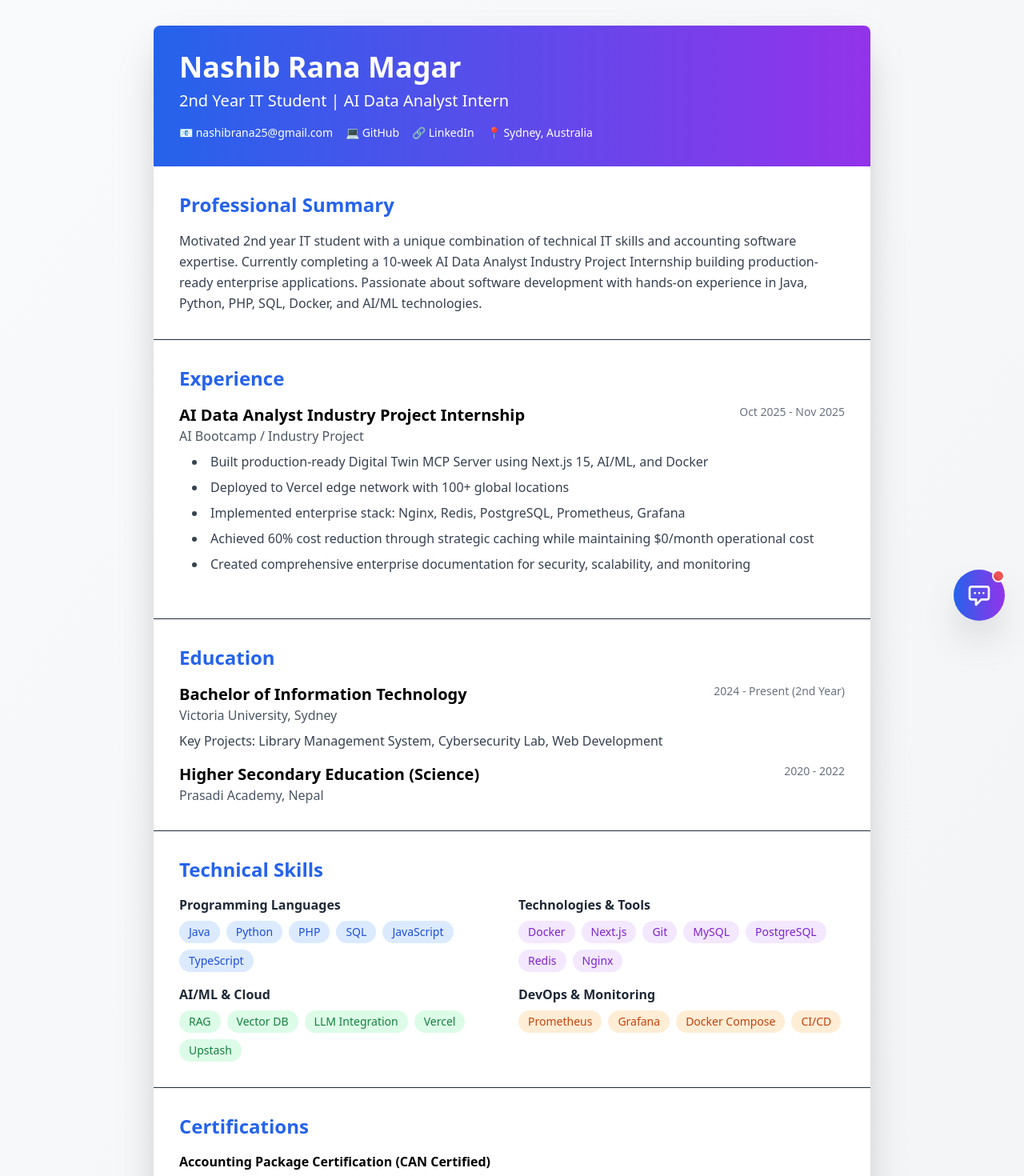
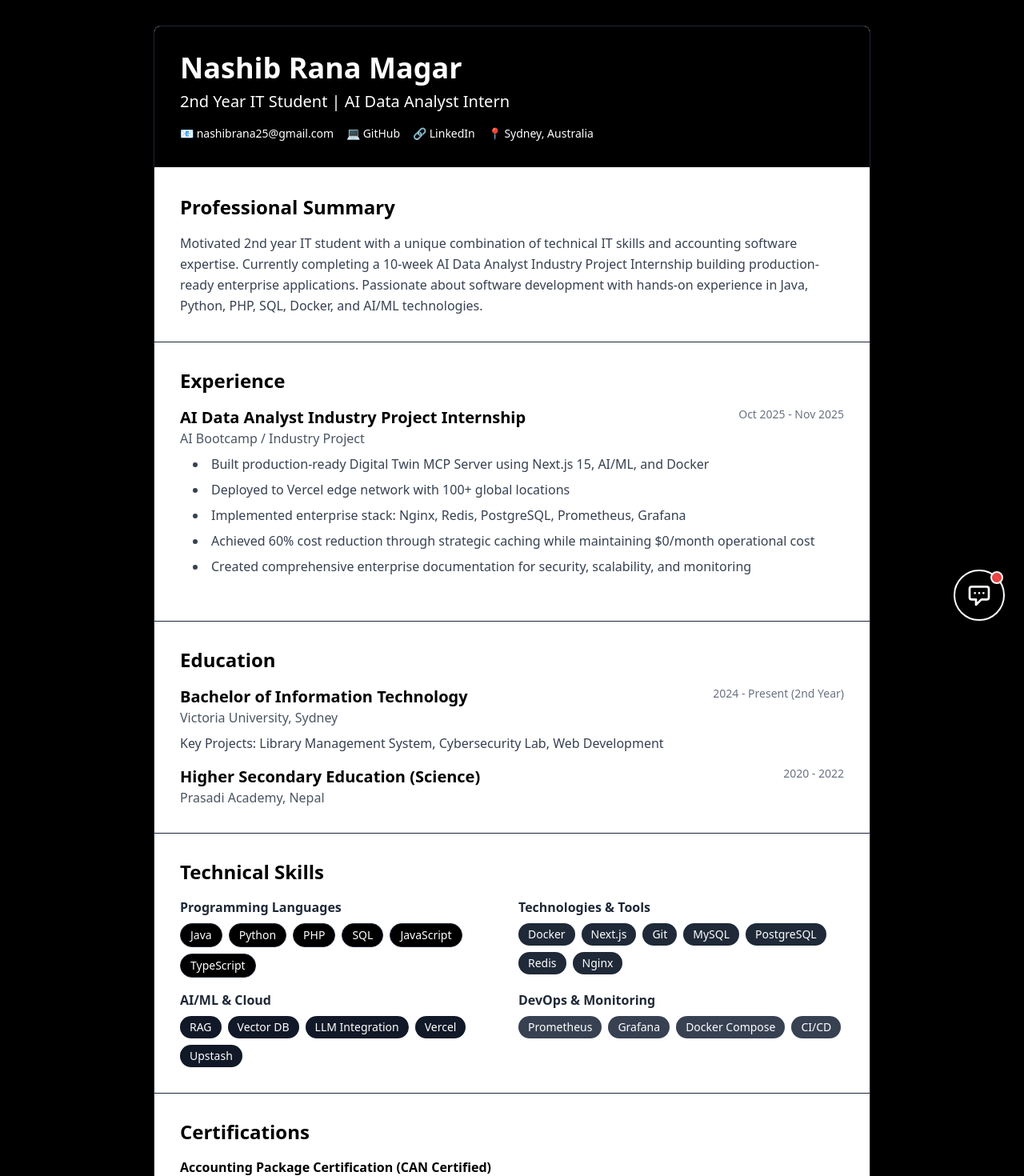
Before and after one commit to nashibrana25-code/mydigitaltwin-mcp-server, a Next.js app in the folder digital-twin-mcp/: page / in a window 1280 px wide. Shown: the top 1470 px of the page at 80% size. Built offline with nearby package versions, Linux system fonts and the light colour scheme.

Commit message:
Update to black and white theme with emphasis on black

```diff
--- a/digital-twin-mcp/app/page.tsx
+++ b/digital-twin-mcp/app/page.tsx
@@ -3,7 +3,7 @@ import ChatWidget from '@/components/ChatWidget';
 
 export default function Home() {
   return (
-    <main className="min-h-screen bg-gradient-to-br from-gray-50 to-gray-100 py-8 px-4">
+    <main className="min-h-screen bg-black py-8 px-4">
       <Resume />
       <ChatWidget />
     </main>
--- a/digital-twin-mcp/components/ChatWidget.tsx
+++ b/digital-twin-mcp/components/ChatWidget.tsx
@@ -89,7 +89,7 @@ export default function ChatWidget() {
       {!isOpen && (
         <button
           onClick={() => setIsOpen(true)}
-          className="fixed bottom-6 right-6 w-16 h-16 bg-gradient-to-r from-blue-600 to-purple-600 rounded-full shadow-2xl hover:scale-110 transition-transform duration-200 flex items-center justify-center text-white z-50"
+          className="fixed bottom-6 right-6 w-16 h-16 bg-black border-2 border-white rounded-full shadow-2xl hover:scale-110 transition-transform duration-200 flex items-center justify-center text-white z-50"
           aria-label="Open chat"
         >
           <svg
@@ -112,16 +112,16 @@ export default function ChatWidget() {
 
       {/* Chat Window */}
       {isOpen && (
-        <div className="fixed bottom-6 right-6 w-96 h-[600px] bg-white rounded-2xl shadow-2xl flex flex-col z-50 border border-gray-200">
+        <div className="fixed bottom-6 right-6 w-96 h-[600px] bg-black rounded-2xl shadow-2xl flex flex-col z-50 border-2 border-white">
           {/* Chat Header */}
-          <div className="bg-gradient-to-r from-blue-600 to-purple-600 text-white p-4 rounded-t-2xl flex justify-between items-center">
+          <div className="bg-white text-black p-4 rounded-t-2xl flex justify-between items-center border-b-2 border-gray-800">
             <div>
               <h3 className="font-bold text-lg">Chat with Nashib&apos;s AI</h3>
               <p className="text-xs opacity-90">Ask me anything!</p>
             </div>
             <button
               onClick={() => setIsOpen(false)}
-              className="hover:bg-white/20 rounded-full p-2 transition-colors"
+              className="hover:bg-gray-200 rounded-full p-2 transition-colors"
               aria-label="Close chat"
             >
               <svg
@@ -141,14 +141,14 @@ export default function ChatWidget() {
           </div>
 
           {/* Messages Area */}
-          <div className="flex-1 overflow-y-auto p-4 space-y-3 bg-gray-50">
+          <div className="flex-1 overflow-y-auto p-4 space-y-3 bg-gray-900">
             {messages.length === 0 ? (
-              <div className="h-full flex flex-col items-center justify-center text-center text-gray-500">
+              <div className="h-full flex flex-col items-center justify-center text-center text-gray-400">
                 <div className="text-5xl mb-3">💬</div>
-                <p className="text-sm font-medium mb-3 text-gray-600">Start a conversation!</p>
+                <p className="text-sm font-medium mb-3 text-gray-300">Start a conversation!</p>
                 <div className="space-y-1 text-xs max-w-xs">
-                  <p className="font-semibold text-gray-600">Try asking:</p>
-                  <ul className="space-y-1 text-left text-gray-500">
+                  <p className="font-semibold text-gray-300">Try asking:</p>
+                  <ul className="space-y-1 text-left text-gray-400">
                     <li>• What skills do you have?</li>
                     <li>• Tell me about your projects</li>
                     <li>• What&apos;s your experience?</li>
@@ -166,8 +166,8 @@ export default function ChatWidget() {
                     <div
                       className={`max-w-[80%] rounded-2xl px-4 py-2 ${
                         message.role === 'user'
-                          ? 'bg-gradient-to-r from-blue-600 to-purple-600 text-white'
-                          : 'bg-white text-gray-800 border border-gray-200'
+                          ? 'bg-white text-black'
+                          : 'bg-gray-800 text-white border border-gray-700'
                       }`}
                     >
                       <p className="text-sm whitespace-pre-wrap">{message.content}</p>
@@ -179,11 +179,11 @@ export default function ChatWidget() {
                 ))}
                 {isLoading && (
                   <div className="flex justify-start">
-                    <div className="max-w-[80%] rounded-2xl px-4 py-3 bg-white border border-gray-200">
-                      <p className="flex items-center gap-2 text-sm text-gray-600">
-                        <span className="inline-block w-2 h-2 bg-blue-600 rounded-full animate-bounce"></span>
-                        <span className="inline-block w-2 h-2 bg-blue-600 rounded-full animate-bounce" style={{ animationDelay: '0.1s' }}></span>
-                        <span className="inline-block w-2 h-2 bg-blue-600 rounded-full animate-bounce" style={{ animationDelay: '0.2s' }}></span>
+                    <div className="max-w-[80%] rounded-2xl px-4 py-3 bg-gray-800 border border-gray-700">
+                      <p className="flex items-center gap-2 text-sm text-gray-300">
+                        <span className="inline-block w-2 h-2 bg-white rounded-full animate-bounce"></span>
+                        <span className="inline-block w-2 h-2 bg-white rounded-full animate-bounce" style={{ animationDelay: '0.1s' }}></span>
+                        <span className="inline-block w-2 h-2 bg-white rounded-full animate-bounce" style={{ animationDelay: '0.2s' }}></span>
                         <span>Thinking...</span>
                       </p>
                     </div>
@@ -195,20 +195,20 @@ export default function ChatWidget() {
           </div>
 
           {/* Input Area */}
-          <form onSubmit={handleSubmit} className="p-4 bg-white border-t border-gray-200 rounded-b-2xl">
+          <form onSubmit={handleSubmit} className="p-4 bg-black border-t-2 border-white rounded-b-2xl">
             <div className="flex gap-2">
               <input
                 type="text"
                 value={input}
                 onChange={(e) => setInput(e.target.value)}
                 placeholder="Type your message..."
-                className="flex-1 px-4 py-2 border border-gray-300 rounded-full bg-gray-50 text-gray-800 placeholder-gray-500 focus:outline-none focus:ring-2 focus:ring-blue-500 text-sm"
+                className="flex-1 px-4 py-2 border border-white rounded-full bg-gray-900 text-white placeholder-gray-400 focus:outline-none focus:ring-2 focus:ring-white text-sm"
                 disabled={isLoading}
               />
               <button
                 type="submit"
                 disabled={isLoading || !input.trim()}
-                className="px-4 py-2 bg-gradient-to-r from-blue-600 to-purple-600 text-white rounded-full font-medium hover:opacity-90 disabled:opacity-50 disabled:cursor-not-allowed transition-opacity text-sm"
+                className="px-4 py-2 bg-white text-black rounded-full font-medium hover:bg-gray-200 disabled:opacity-50 disabled:cursor-not-allowed transition-colors text-sm"
               >
                 <svg
                   className="w-5 h-5"
--- a/digital-twin-mcp/components/Resume.tsx
+++ b/digital-twin-mcp/components/Resume.tsx
@@ -2,9 +2,9 @@
 
 export default function Resume() {
   return (
-    <div className="max-w-4xl mx-auto bg-white text-black shadow-2xl rounded-lg overflow-hidden">
+    <div className="max-w-4xl mx-auto bg-white text-black shadow-2xl rounded-lg overflow-hidden border border-gray-800">
       {/* Header Section */}
-      <div className="bg-gradient-to-r from-blue-600 to-purple-600 text-white p-8">
+      <div className="bg-black text-white p-8 border-b-2 border-white">
         <h1 className="text-4xl font-bold mb-2">Nashib Rana Magar</h1>
         <p className="text-xl mb-4">2nd Year IT Student | AI Data Analyst Intern</p>
         <div className="flex flex-wrap gap-4 text-sm">
@@ -17,7 +17,7 @@ export default function Resume() {
 
       {/* Summary */}
       <div className="p-8 border-b">
-        <h2 className="text-2xl font-bold mb-4 text-blue-600">Professional Summary</h2>
+        <h2 className="text-2xl font-bold mb-4 text-black">Professional Summary</h2>
         <p className="text-gray-700 leading-relaxed">
           Motivated 2nd year IT student with a unique combination of technical IT skills and accounting software expertise.
           Currently completing a 10-week AI Data Analyst Industry Project Internship building production-ready enterprise
@@ -28,7 +28,7 @@ export default function Resume() {
 
       {/* Experience */}
       <div className="p-8 border-b">
-        <h2 className="text-2xl font-bold mb-4 text-blue-600">Experience</h2>
+        <h2 className="text-2xl font-bold mb-4 text-black">Experience</h2>
 
         <div className="mb-6">
           <div className="flex justify-between items-start mb-2">
@@ -50,7 +50,7 @@ export default function Resume() {
 
       {/* Education */}
       <div className="p-8 border-b">
-        <h2 className="text-2xl font-bold mb-4 text-blue-600">Education</h2>
+        <h2 className="text-2xl font-bold mb-4 text-black">Education</h2>
 
         <div className="mb-4">
           <div className="flex justify-between items-start">
@@ -76,14 +76,14 @@ export default function Resume() {
 
       {/* Skills */}
       <div className="p-8 border-b">
-        <h2 className="text-2xl font-bold mb-4 text-blue-600">Technical Skills</h2>
+        <h2 className="text-2xl font-bold mb-4 text-black">Technical Skills</h2>
 
         <div className="grid md:grid-cols-2 gap-4">
           <div>
             <h3 className="font-semibold mb-2 text-gray-800">Programming Languages</h3>
             <div className="flex flex-wrap gap-2">
               {['Java', 'Python', 'PHP', 'SQL', 'JavaScript', 'TypeScript'].map((skill) => (
-                <span key={skill} className="px-3 py-1 bg-blue-100 text-blue-700 rounded-full text-sm">
+                <span key={skill} className="px-3 py-1 bg-black text-white rounded-full text-sm border border-gray-800">
                   {skill}
                 </span>
               ))}
@@ -94,7 +94,7 @@ export default function Resume() {
             <h3 className="font-semibold mb-2 text-gray-800">Technologies & Tools</h3>
             <div className="flex flex-wrap gap-2">
               {['Docker', 'Next.js', 'Git', 'MySQL', 'PostgreSQL', 'Redis', 'Nginx'].map((skill) => (
-                <span key={skill} className="px-3 py-1 bg-purple-100 text-purple-700 rounded-full text-sm">
+                <span key={skill} className="px-3 py-1 bg-gray-800 text-white rounded-full text-sm">
                   {skill}
                 </span>
               ))}
@@ -105,7 +105,7 @@ export default function Resume() {
             <h3 className="font-semibold mb-2 text-gray-800">AI/ML & Cloud</h3>
             <div className="flex flex-wrap gap-2">
               {['RAG', 'Vector DB', 'LLM Integration', 'Vercel', 'Upstash'].map((skill) => (
-                <span key={skill} className="px-3 py-1 bg-green-100 text-green-700 rounded-full text-sm">
+                <span key={skill} className="px-3 py-1 bg-gray-900 text-white rounded-full text-sm">
                   {skill}
                 </span>
               ))}
@@ -116,7 +116,7 @@ export default function Resume() {
             <h3 className="font-semibold mb-2 text-gray-800">DevOps & Monitoring</h3>
             <div className="flex flex-wrap gap-2">
               {['Prometheus', 'Grafana', 'Docker Compose', 'CI/CD'].map((skill) => (
-                <span key={skill} className="px-3 py-1 bg-orange-100 text-orange-700 rounded-full text-sm">
+                <span key={skill} className="px-3 py-1 bg-gray-700 text-white rounded-full text-sm">
                   {skill}
                 </span>
               ))}
@@ -127,7 +127,7 @@ export default function Resume() {
 
       {/* Certifications */}
       <div className="p-8 border-b">
-        <h2 className="text-2xl font-bold mb-4 text-blue-600">Certifications</h2>
+        <h2 className="text-2xl font-bold mb-4 text-black">Certifications</h2>
         <div className="space-y-3">
           <div>
             <h3 className="font-semibold">Accounting Package Certification (CAN Certified)</h3>
@@ -142,7 +142,7 @@ export default function Resume() {
 
       {/* Projects */}
       <div className="p-8">
-        <h2 className="text-2xl font-bold mb-4 text-blue-600">Key Projects</h2>
+        <h2 className="text-2xl font-bold mb-4 text-black">Key Projects</h2>
 
         <div className="space-y-4">
           <div>
```
